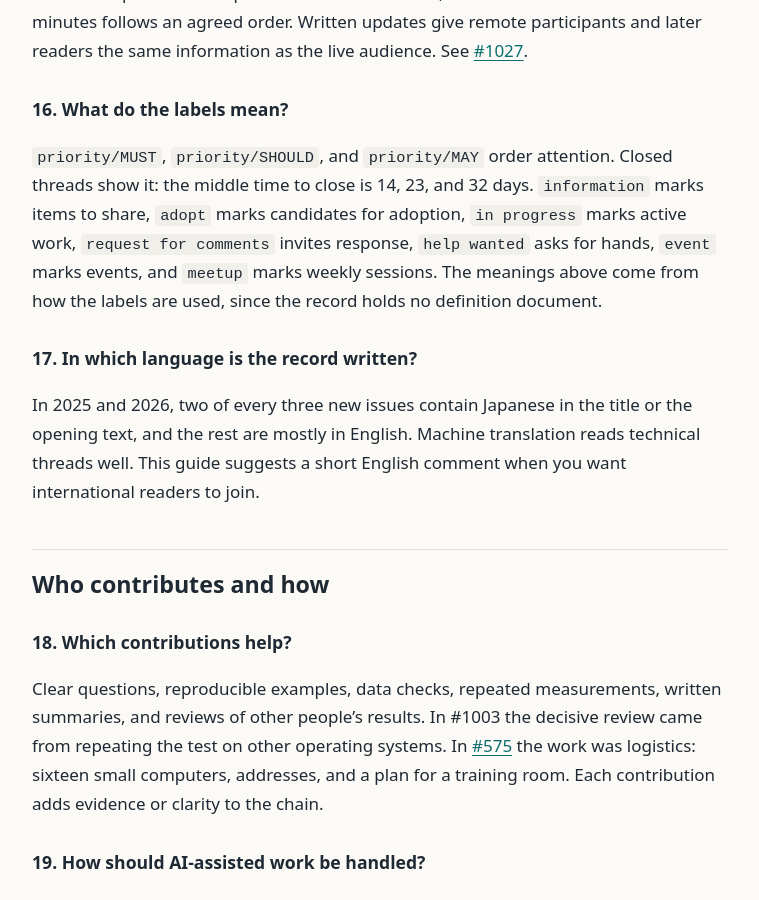
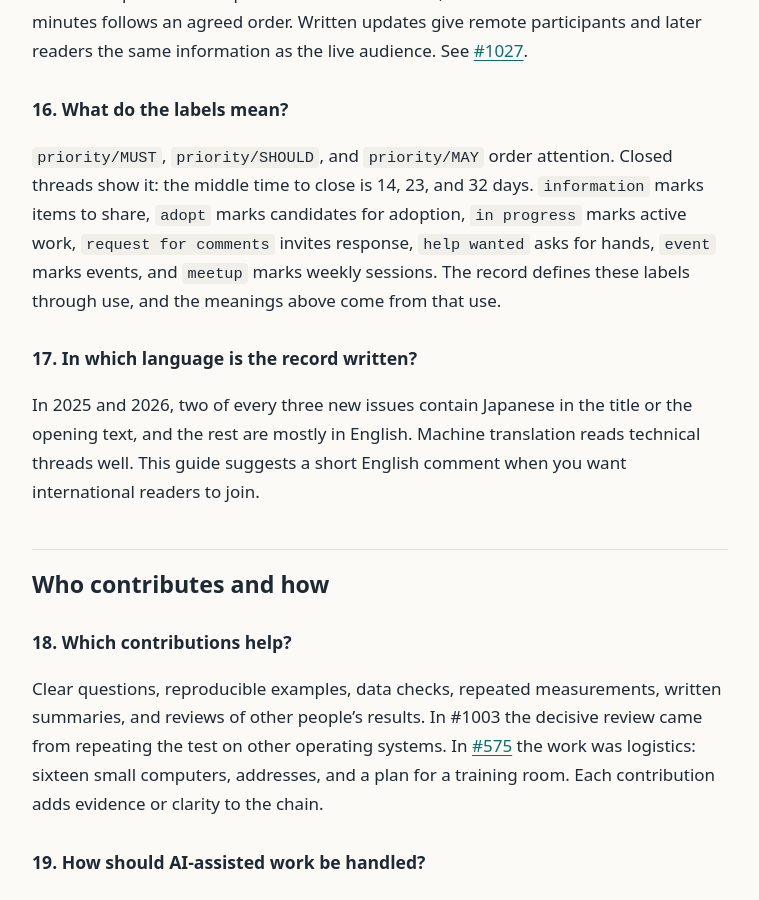
Before and after one commit to dwg7/guide, a Jekyll site: the page built from docs/field-guide.md, in a window 1280 px wide and 900 px high, scrolled down 3072 px. Shown: the whole window, without its empty margins (260-1019 px from the left). Built offline with Jekyll 4.4.1, drawn with Linux system fonts in a browser that asks for light colours.

Commit message:
Field guide: positive phrasing
Co-Authored-By: Claude Sonnet 5.5 <noreply@anthropic.com>
Claude-Session: https://claude.ai/code/session_01SYTTDVn5h7avdPb4MGvQEv

```diff
--- a/docs/field-guide.md
+++ b/docs/field-guide.md
@@ -74,7 +74,7 @@ Each week has one issue, titled with its date and time (Tuesdays, 12:30–12:55
 
 ### 16. What do the labels mean?
 
-`priority/MUST`, `priority/SHOULD`, and `priority/MAY` order attention. Closed threads show it: the middle time to close is 14, 23, and 32 days. `information` marks items to share, `adopt` marks candidates for adoption, `in progress` marks active work, `request for comments` invites response, `help wanted` asks for hands, `event` marks events, and `meetup` marks weekly sessions. The meanings above come from how the labels are used, since the record holds no definition document.
+`priority/MUST`, `priority/SHOULD`, and `priority/MAY` order attention. Closed threads show it: the middle time to close is 14, 23, and 32 days. `information` marks items to share, `adopt` marks candidates for adoption, `in progress` marks active work, `request for comments` invites response, `help wanted` asks for hands, `event` marks events, and `meetup` marks weekly sessions. The record defines these labels through use, and the meanings above come from that use.
 
 ### 17. In which language is the record written?
 
```
